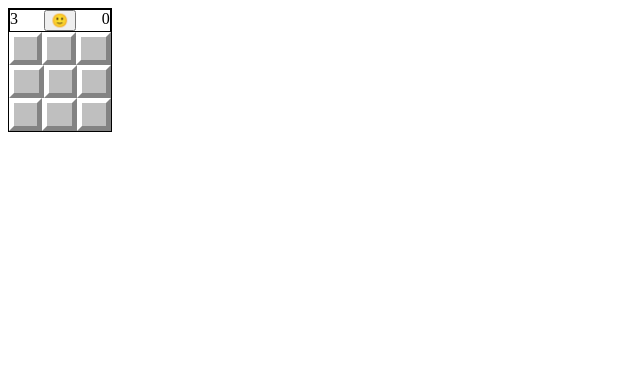
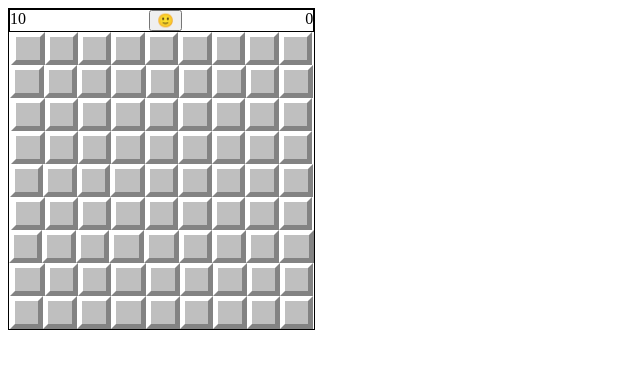
Before and after one commit to iamtimleonard/portfolio, a Next.js app: page /games/minesweeper in a window 1280 px wide. Shown: the top 368 px of the page, without its empty margins (0-640 px from the left). Built offline with nearby package versions, Linux system fonts and the light colour scheme.

Commit message:
fix(minesweeper): generate random layout

```diff
--- a/app/games/minesweeper/page.tsx
+++ b/app/games/minesweeper/page.tsx
@@ -52,15 +52,8 @@ function StatusBar({ gameState, initializeGame }) {
     .flat()
     .reduce(
       (count: number, tile: { value: number | "X"; isFlagged: boolean }) => {
-        if (tile.value === "X") {
-          console.log("adding");
-          count++;
-        }
-        if (tile.isFlagged) {
-          console.log("subtracting");
-          count--;
-        }
-        console.log(count);
+        if (tile.value === "X") count++;
+        if (tile.isFlagged) count--;
         return count;
       },
       0
@@ -84,34 +77,77 @@ function StatusBar({ gameState, initializeGame }) {
 }
 
 function Page() {
-  const layout = [
-    [
-      { value: 1, isClicked: false, isFlagged: false },
-      { value: 2, isClicked: false, isFlagged: false },
-      { value: "X", isClicked: false, isFlagged: false },
-    ],
-    [
-      { value: "X", isClicked: false, isFlagged: false },
-      { value: 3, isClicked: false, isFlagged: false },
-      { value: 2, isClicked: false, isFlagged: false },
-    ],
-    [
-      { value: 2, isClicked: false, isFlagged: false },
-      { value: "X", isClicked: false, isFlagged: false },
-      { value: 1, isClicked: false, isFlagged: false },
-    ],
-  ];
+  const basicConfig = {
+    beginner: {
+      width: 9,
+      height: 9,
+      mines: 10,
+    },
+    intermediate: {
+      width: 16,
+      height: 16,
+      mines: 40,
+    },
+    expert: {
+      width: 16,
+      height: 30,
+      mines: 99,
+    },
+  };
+
+  const [config, setConfig] = useState(basicConfig.beginner);
+
+  const buildLayout = (config: {
+    width: number;
+    height: number;
+    mines: number;
+  }): { value: number | "X"; isClicked: boolean; isFlagged: boolean }[][] => {
+    const basicTile = { value: 0, isClicked: false, isFlagged: false };
+    const layout = [];
+    for (let row = 0; row < config.height; row++) {
+      layout.push([]);
+      for (let column = 0; column < config.width; column++) {
+        layout[row][column] = { ...basicTile };
+      }
+    }
+    for (let minesLeft = config.mines; minesLeft > 0; minesLeft--) {
+      let randomRow = Math.floor(Math.random() * config.height);
+      let randomColumn = Math.floor(Math.random() * config.width);
+      layout[randomRow][randomColumn].value = "X";
+    }
+    for (let row = 0; row < config.height; row++) {
+      for (let column = 0; column < config.width; column++) {
+        let value = 0;
+        layout[row - 1]?.[column - 1]?.value === "X" ? value++ : null;
+        layout[row - 1]?.[column]?.value === "X" ? value++ : null;
+        layout[row - 1]?.[column + 1]?.value === "X" ? value++ : null;
+        layout[row]?.[column - 1]?.value === "X" ? value++ : null;
+        layout[row]?.[column + 1]?.value === "X" ? value++ : null;
+        layout[row + 1]?.[column - 1]?.value === "X" ? value++ : null;
+        layout[row + 1]?.[column]?.value === "X" ? value++ : null;
+        layout[row + 1]?.[column + 1]?.value === "X" ? value++ : null;
+        layout[row][column].value === "X"
+          ? null
+          : (layout[row][column].value = value);
+      }
+    }
+    return layout;
+  };
 
   const game = {
-    layout,
+    layout: buildLayout(config),
     status: "notStarted",
     time: 0,
   };
 
   const [gameState, setGameState] = useState(game);
-
   const onTileClick = (event, tile, row, column) => {
-    if (tile.isFlagged) return;
+    if (
+      tile.isFlagged ||
+      gameState.status === "won" ||
+      gameState.status === "lost"
+    )
+      return;
     setGameState((currentState) => {
       const newLayout = [...currentState.layout];
       newLayout[row][column].isClicked = true;
@@ -159,7 +195,12 @@ function Page() {
         clearInterval(timer);
         timer = null;
       }
-      return { ...state, layout, time: 0, status: "inProgress" };
+      return {
+        ...state,
+        layout: buildLayout(config),
+        time: 0,
+        status: "inProgress",
+      };
     });
   };
 
```
